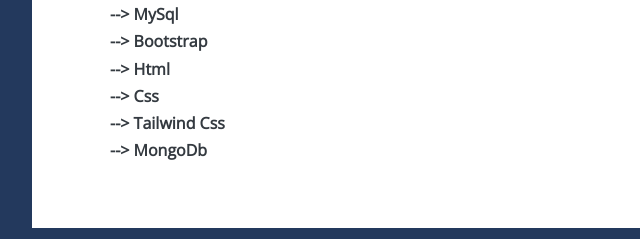
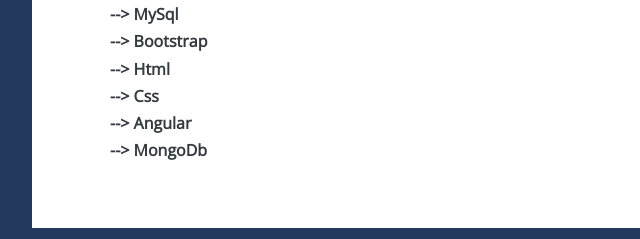
Before and after one commit to Itstudentjnd/harsh.github.io, a plain HTML site: page index.html in a window 1280 px wide. Shown: the part 1210-1449 px from the top of the page, 368-1008 px from the left. Drawn offline with nearby package versions, Linux system fonts and the light colour scheme.

Commit message:
29-5-2023

```diff
--- a/index.html
+++ b/index.html
@@ -109,7 +109,7 @@
                         <h6 class=" text-dark font-weight-bold px-5">--> Bootstrap</h6>
                         <h6 class=" text-dark font-weight-bold px-5">--> Html</h6>
                         <h6 class=" text-dark font-weight-bold px-5">--> Css</h6>
-                        <h6 class=" text-dark font-weight-bold px-5">--> Tailwind Css</h6>
+                        <h6 class=" text-dark font-weight-bold px-5">--> Angular</h6>
                         <h6 class=" text-dark font-weight-bold px-5">--> MongoDb</h6>
                     </div>
                 </div>
@@ -131,7 +131,7 @@
                             </div>
                             <div class="col-md-6">
                                 <div class="edu-col">
-                                    <span>2019<i>to</i>2020</span>
+                                    <span>2019 <i>to</i> 2020</span>
                                     <h3>HSC</h3>
                                     <p>HSC from Eklavya Public School, Junagadh</p>
                                 </div>
```
